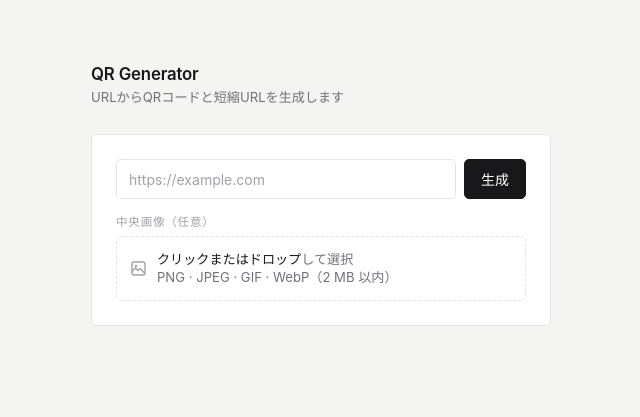
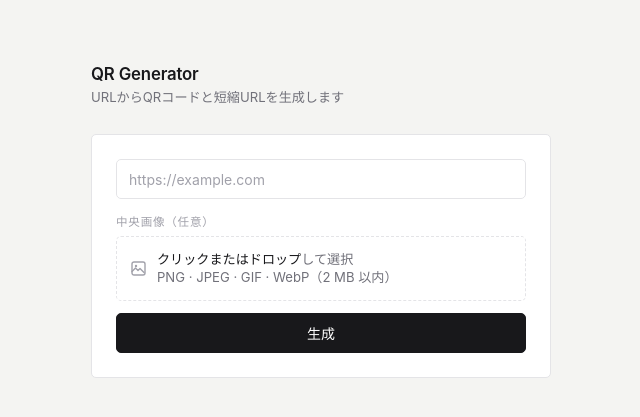
Before and after one commit to zzzzico12/qrshort, a FastAPI app: page / in a window 1280 px wide. Shown: the top 417 px of the page, without its empty margins (319-959 px from the left). Run offline with FastAPI, Linux system fonts and the light colour scheme.

Commit message:
Move generate button below image upload section
Co-Authored-By: Claude Sonnet 4.6 <noreply@anthropic.com>

```diff
--- a/templates/index.html
+++ b/templates/index.html
@@ -74,14 +74,9 @@
       padding: 24px;
     }
 
-    /* ── URL input row ── */
-    .input-row {
-      display: flex;
-      gap: 8px;
-    }
-
+    /* ── URL input ── */
     .url-input {
-      flex: 1;
+      width: 100%;
       height: 40px;
       padding: 0 12px;
       font-size: 0.875rem;
@@ -98,7 +93,9 @@
     .url-input:focus { border-color: var(--border-dark); }
 
     .btn-generate {
+      width: 100%;
       height: 40px;
+      margin-top: 12px;
       padding: 0 16px;
       font-size: 0.875rem;
       font-weight: 500;
@@ -108,12 +105,11 @@
       border: 1px solid var(--accent);
       border-radius: var(--r);
       cursor: pointer;
-      white-space: nowrap;
       display: flex;
       align-items: center;
+      justify-content: center;
       gap: 6px;
       transition: opacity 150ms;
-      flex-shrink: 0;
     }
 
     .btn-generate:hover  { opacity: 0.82; }
@@ -367,15 +363,9 @@
       <div class="card-body">
 
         <form id="form">
-          <div class="input-row">
-            <input class="url-input" type="text" id="urlInput"
-              placeholder="https://example.com"
-              autocomplete="off" spellcheck="false" />
-            <button class="btn-generate" type="submit">
-              <span id="btnText">生成</span>
-              <span class="spinner" id="spinner"></span>
-            </button>
-          </div>
+          <input class="url-input" type="text" id="urlInput"
+            placeholder="https://example.com"
+            autocomplete="off" spellcheck="false" />
 
           <div class="upload-section">
             <span class="field-label">中央画像（任意）</span>
@@ -401,6 +391,11 @@
               </button>
             </div>
           </div>
+
+          <button class="btn-generate" type="submit">
+            <span id="btnText">生成</span>
+            <span class="spinner" id="spinner"></span>
+          </button>
         </form>
 
         <div class="error-msg" id="errorMsg"></div>
```
